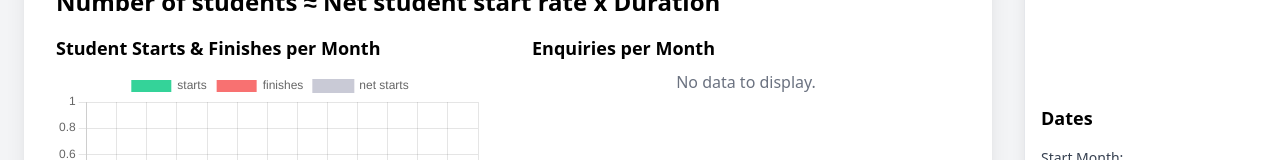
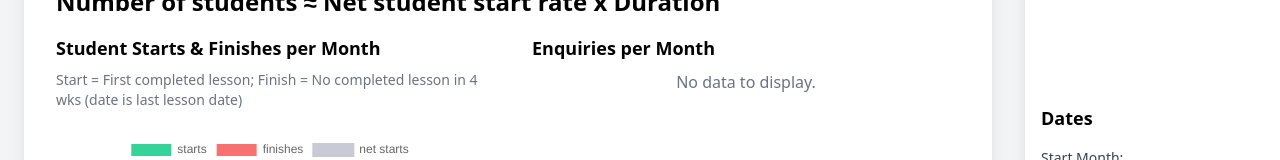
Before and after one commit to jackmichaelatherton/tutoring-charts, a React (Vite) app in the folder client/: page / in a window 1280 px wide. Shown: the part 432-592 px from the top of the page. Built offline with nearby package versions, Linux system fonts and the light colour scheme; no server answers.

Commit message:
Description added to StartsFinishes chart

```diff
--- a/client/src/components/charts/StartsFinishesChart.jsx
+++ b/client/src/components/charts/StartsFinishesChart.jsx
@@ -44,6 +44,9 @@ export default function StartsFinishesChart({ chartData }) {
       <h2 className="text-lg font-semibold mb-2">
         Student Starts & Finishes per Month
       </h2>
+      <h4 className="text-sm text-gray-500 mb-6">
+        Start = First completed lesson; Finish = No completed lesson in 4 wks (date is last lesson date)
+      </h4>
       {hasData ? (
         <Bar
           data={chartData}
```
